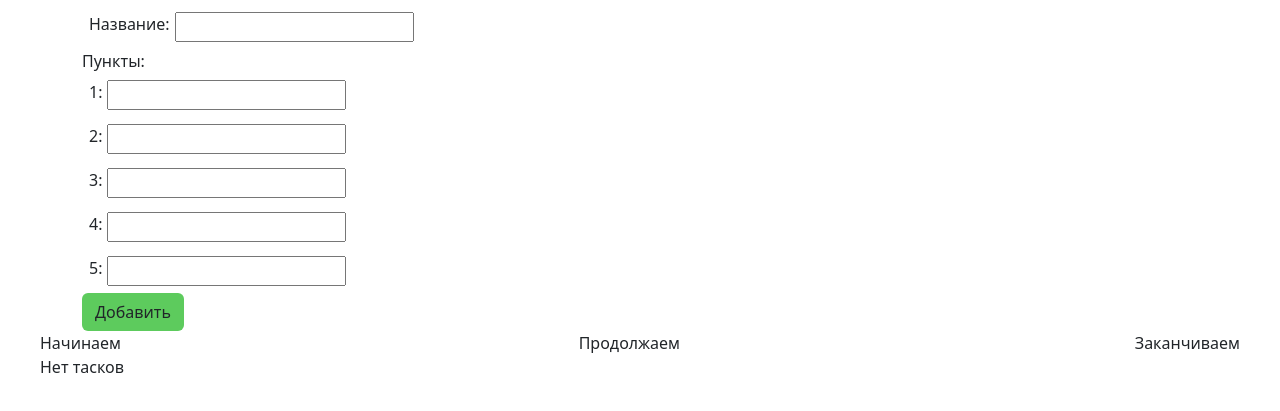
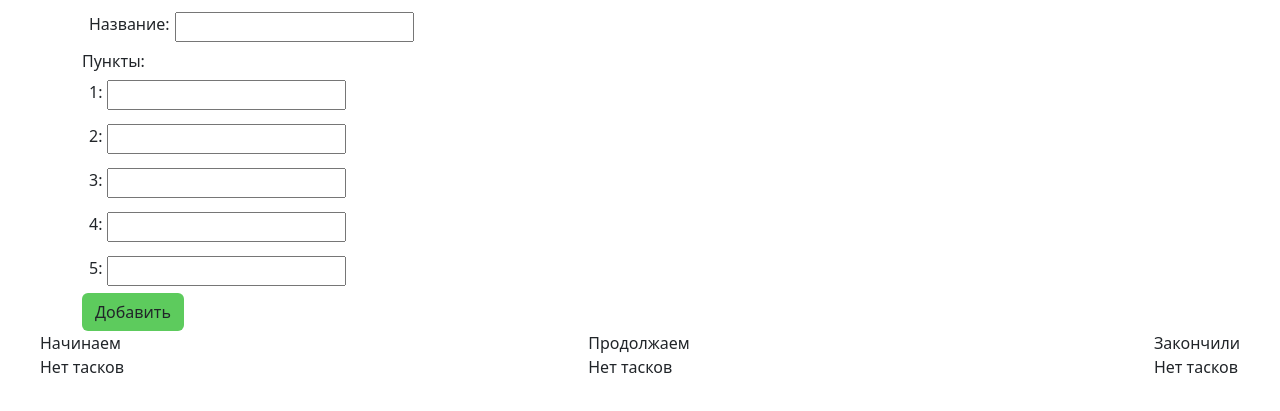
Before and after one commit to GansLiber/To-do_list, a plain HTML site: page index.html in a window 1280 px wide. Shown: the part 77-488 px from the top of the page. Drawn offline with nearby package versions, Linux system fonts and the light colour scheme.

Commit message:
переделал чутка структуру

```diff
--- a/index.html
+++ b/index.html
@@ -15,20 +15,6 @@
 <body>
 <div id="app">
     <main-list></main-list>
-    <div class="glob-list">
-        <div class="column">
-            <p>Начинаем</p>
-            <p>
-                <tasks-card></tasks-card>
-            </p>
-        </div>
-        <div class="column">
-            <p>Продолжаем</p>
-        </div>
-        <div class="column">
-            <p>Заканчиваем</p>
-        </div>
-    </div>
 </div>
 </body>
 </html>
--- a/js/main.js
+++ b/js/main.js
@@ -2,17 +2,61 @@ let eventBus = new Vue()
 
 Vue.component('main-list',{
     template:`
+    <div>
         <create-task></create-task>
+        <columns></columns>
+    </div>
     `
 })
 
 Vue.component('columns',{
     template:`
-
+        <div class="glob-list">
+            <column1  class="column"></column1>
+            <column2  class="column"></column2>
+            <column3  class="column"></column3>
+        </div>
     `
 })
 
-Vue.component('tasks-card', {
+Vue.component('column1',{
+    template:`
+        <div>
+            <p>Начинаем</p>
+            <p>
+                <task-card></task-card>
+            </p>
+        </div>
+    `,
+    data(){
+        return{
+            tasksCol:[]
+        }
+    }
+})
+
+Vue.component('column2',{
+    template:`
+        <div>
+            <p>Продолжаем</p>
+            <p>
+                <task-card></task-card>
+            </p>
+        </div>
+    `
+})
+Vue.component('column3',{
+    template:`
+        <div>
+            <p>Закончили</p>
+            <p>
+                <task-card></task-card>
+            </p>
+        </div>
+    `
+})
+
+Vue.component('task-card', {
     template:`
 
 <div>
@@ -54,6 +98,7 @@ Vue.component('tasks-card', {
 
 Vue.component('create-task',{
     template: `
+        <div>
             <form class="task-form" @submit.prevent="onSubmit">
             <div class="container">
                 <h3 class="logo">Создать заметку</h3>
@@ -83,6 +128,7 @@ Vue.component('create-task',{
                 <input type="submit" value="Добавить" class="btn"></input>
             </div>
             </form>
+        </div>
     `,
     data(){
         return{
@@ -111,11 +157,14 @@ Vue.component('create-task',{
             if (this.checkLength.length>2){
                 let taskReview={
                     name: this.name,
+
+                    puncts: {
                         punct1: this.punct1,
                         punct2: this.punct2,
                         punct3: this.punct3,
                         punct4: this.punct4,
                         punct5: this.punct5,
+                    }
                 }
                 this.removeEmptyValues(taskReview)
                 console.log(taskReview)
@@ -151,7 +200,18 @@ Vue.component('create-task',{
 
 let app = new Vue({
     el:'#app',
-    data:{
+    data:
+        // tasks
 
+        {
+        column1:[
+            {}
+        ],
+        column2:[
+            {}
+        ],
+        column3:[
+            {}
+        ]
     }
 })
```
Lines whose indentation alone changed are shown as unchanged.
